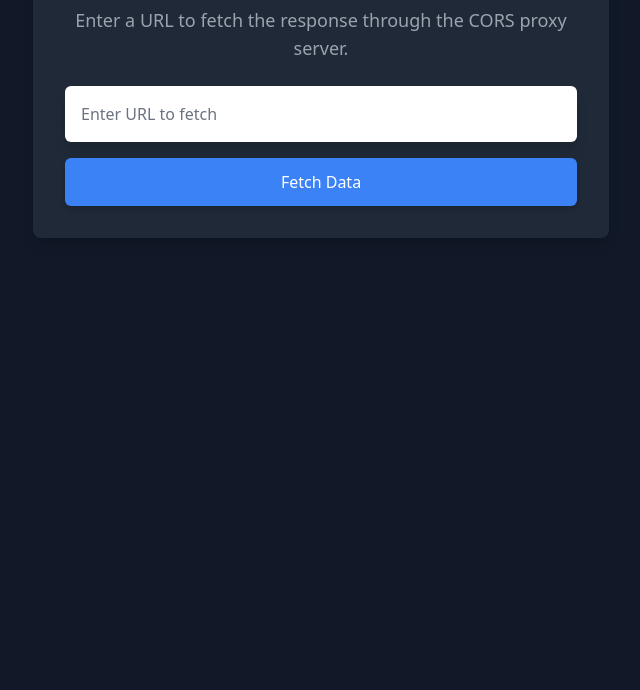
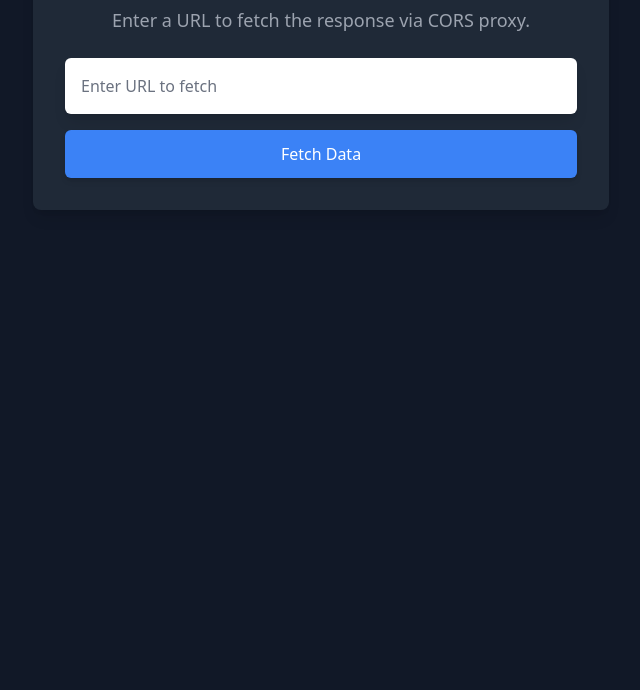
Before and after one commit to AsifKamboh-COM/cors-proxy-server, a website: page public/index.html in a window 1280 px wide. Shown: the part 110-800 px from the top of the page, without its empty margins (319-959 px from the left). Drawn offline with nearby package versions, Linux system fonts and the light colour scheme.

Commit message:
Update index.html

```diff
--- a/public/index.html
+++ b/public/index.html
@@ -11,7 +11,7 @@
     <!-- Main container for the form -->
     <div class="w-full max-w-xl bg-gray-800 p-8 rounded-lg shadow-lg text-center space-y-6">
         <h1 class="text-3xl font-bold text-blue-400 mb-4">CORS Proxy Server</h1>
-        <p class="text-lg text-gray-400 mb-6">Enter a URL to fetch the response through the CORS proxy server.</p>
+        <p class="text-lg text-gray-400 mb-6">Enter a URL to fetch the response via CORS proxy.</p>
 
         <!-- Input and button row -->
         <div class="flex flex-col space-y-4">
```
